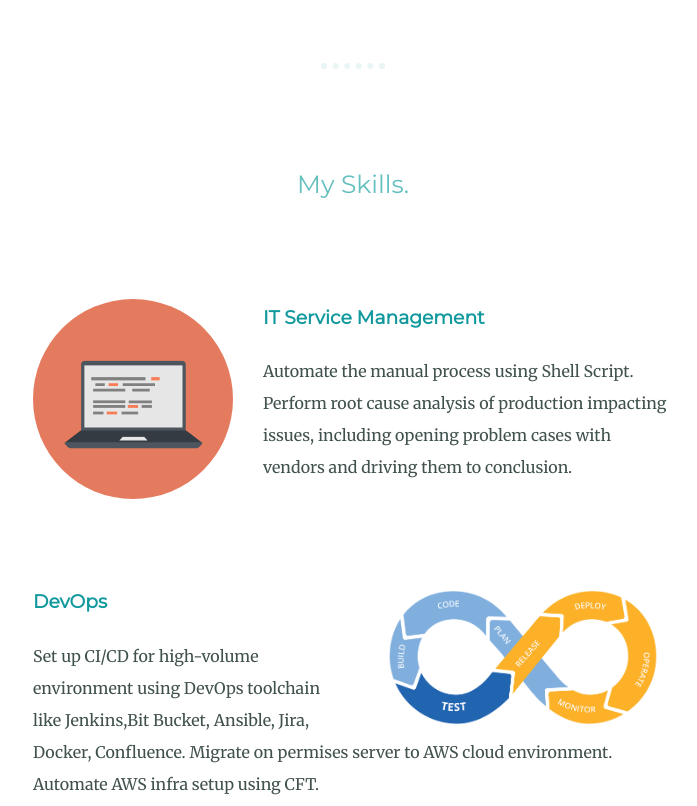
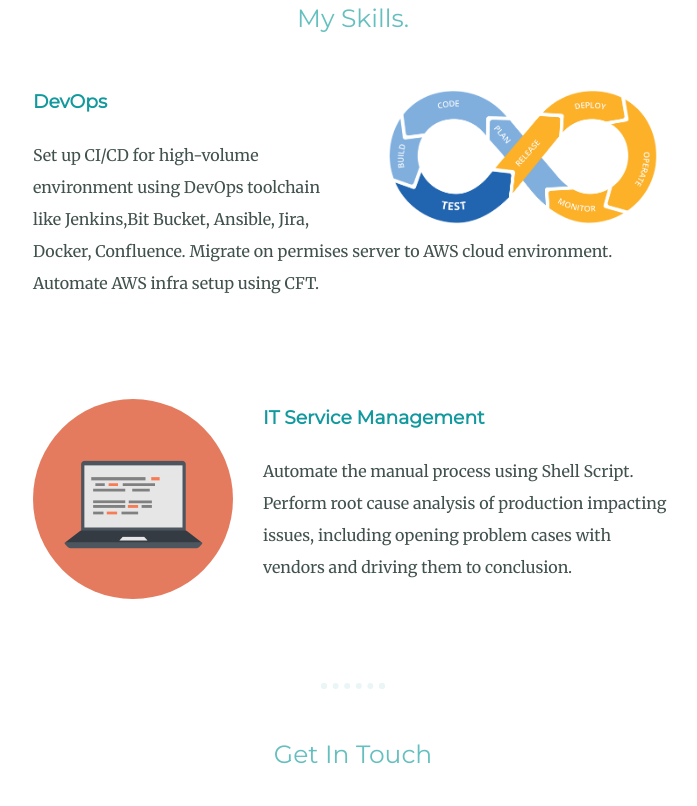
Before and after one commit to Ramprasad-R/aboutme, a plain HTML site: page index.html in a window 1280 px wide. Shown: the part 693-1499 px from the top of the page, without its empty margins (287-984 px from the left). Drawn offline with Linux system fonts and the light colour scheme; a web font is replaced by a local one.

Commit message:
updated style and index.html

```diff
--- a/css/styles.css
+++ b/css/styles.css
@@ -7,7 +7,7 @@ body {
 }
 
 h1 {
-  margin-top: 100px;
+  /* margin-top: 100px; */
   font-family: 'Satisfy', cursive;
   font-size: 3.125rem;
   color: #66BFBF;
@@ -32,7 +32,7 @@ hr {
   border: dotted #EAF6F6 6px;
   border-bottom: none;
   width: 4%;
-  margin: 100px auto;
+  margin: 50px auto;
 }
 
 #profile-image {
@@ -86,7 +86,7 @@ hr {
 
 .skill-row {
   width: 50%;
-  margin: 100px auto 100px auto;
+  margin: 50px auto 100px auto;
   line-height: 2;
   text-align: left;
 }
--- a/index.html
+++ b/index.html
@@ -26,15 +26,16 @@
   <div class="skills">
     <h2>My Skills.</h2>
     <div class="skill-row">
+      <img class="devops-img" src="images/devops.png" alt="devops-img">
+      <h3>DevOps</h3>
+      <p>Set up CI/CD for high-volume environment using DevOps toolchain like Jenkins,Bit Bucket, Ansible, Jira, Docker, Confluence. Migrate on permises server to AWS cloud environment. Automate AWS infra setup using CFT.</p>
+    </div>
+    <div class="skill-row">
       <img class="mar-circular code-img" src="images/computer.png" alt="computer-img">
       <h3>IT Service Management</h3>
       <p>Automate the manual process using Shell Script. Perform root cause analysis of production impacting issues, including opening problem cases with vendors and driving them to conclusion.</p>
     </div>
-    <div class="skill-row">
-      <img class="devops-img" src="images/devops.png" alt="devops-img">
-      <h3>DevOps</h3>
-      <p>Set up CI/CD for high-volume environment using DevOps toolchain like Jenkins,Bit Bucket, Ansible, Jira, Docker, Confluence. Migrate on permises server to AWS cloud environment. Automate AWS infra setup using CFT.</p>
-    </div>
+
   </div>
   <hr>
   <div class="contact-me">
```
